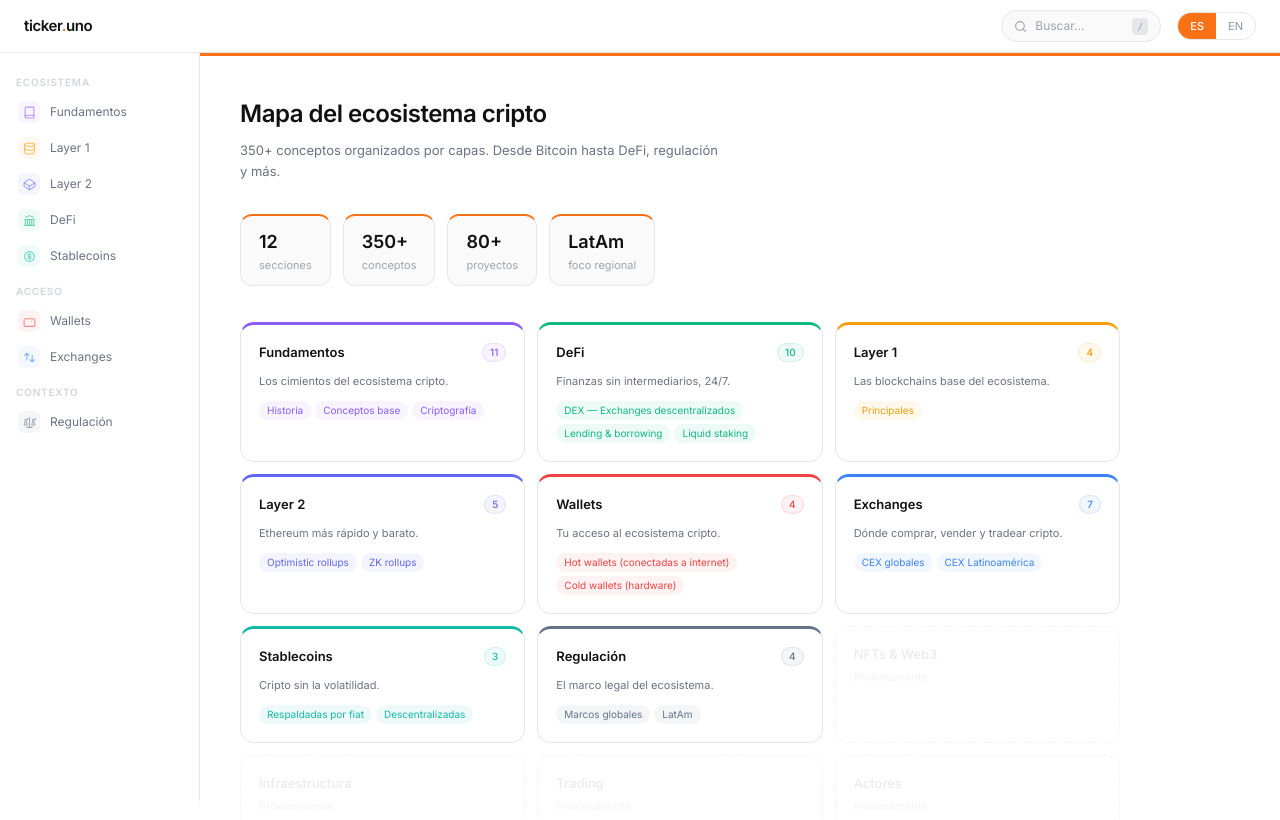
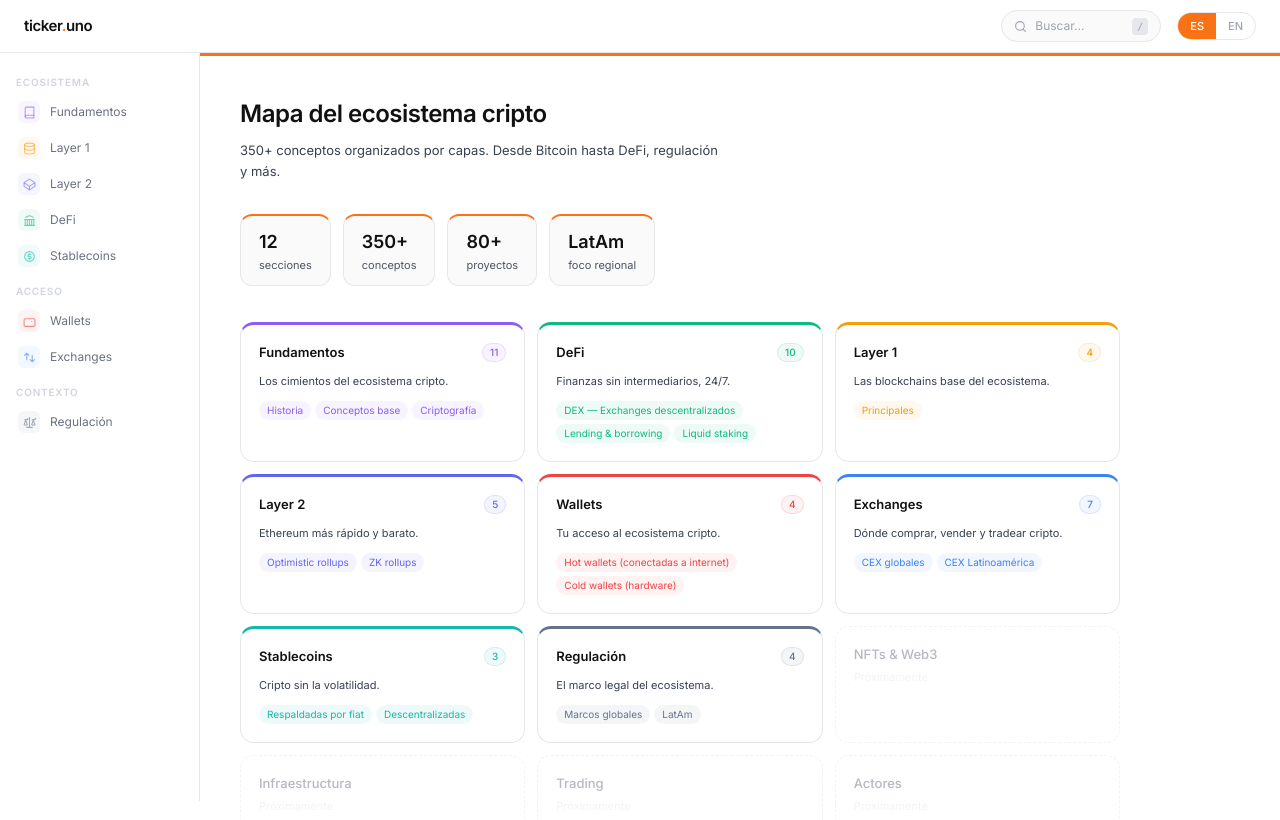
Before and after one commit to Luistoronto/ticker.uno, a Next.js app: page /mapa in a window 1280 px wide. Shown: the top 820 px of the page. Built offline with nearby package versions, Linux system fonts and the light colour scheme.

Commit message:
Update MapaClient.jsx

```diff
--- a/src/app/mapa/MapaClient.jsx
+++ b/src/app/mapa/MapaClient.jsx
@@ -45,7 +45,7 @@ export default function MapaClient() {
             }}>
               {tx.hero}
             </h1>
-            <p style={{ fontSize: "13px", color: "#6b7280", maxWidth: "480px", lineHeight: "1.6" }}>
+            <p style={{ fontSize: "13px", color: "#374151", maxWidth: "480px", lineHeight: "1.6" }}>
               {tx.sub}
             </p>
           </div>
@@ -66,7 +66,7 @@ export default function MapaClient() {
                 padding: "12px 18px",
               }}>
                 <div style={{ fontSize: "18px", fontWeight: "600", color: "#111" }}>{s.n}</div>
-                <div style={{ fontSize: "11px", color: "#9ca3af", marginTop: "2px" }}>{s.l}</div>
+                <div style={{ fontSize: "11px", color: "#4b5563", marginTop: "2px" }}>{s.l}</div>
               </div>
             ))}
           </div>
@@ -119,7 +119,7 @@ export default function MapaClient() {
 
                     {/* Tagline */}
                     <p style={{
-                      fontSize: "11px", color: "#6b7280",
+                      fontSize: "11px", color: "#374151",
                       lineHeight: "1.5", marginBottom: "12px",
                     }}>
                       {section[lang]?.tagline}
@@ -152,7 +152,7 @@ export default function MapaClient() {
                 background: "transparent",
                 opacity: 0.5,
               }}>
-                <div style={{ fontSize: "13px", fontWeight: "500", color: "#d1d5db", marginBottom: "4px" }}>
+                <div style={{ fontSize: "13px", fontWeight: "500", color: "#6b7280", marginBottom: "4px" }}>
                   {name}
                 </div>
                 <div style={{ fontSize: "11px", color: "#e5e7eb" }}>{tx.soon}</div>
```
